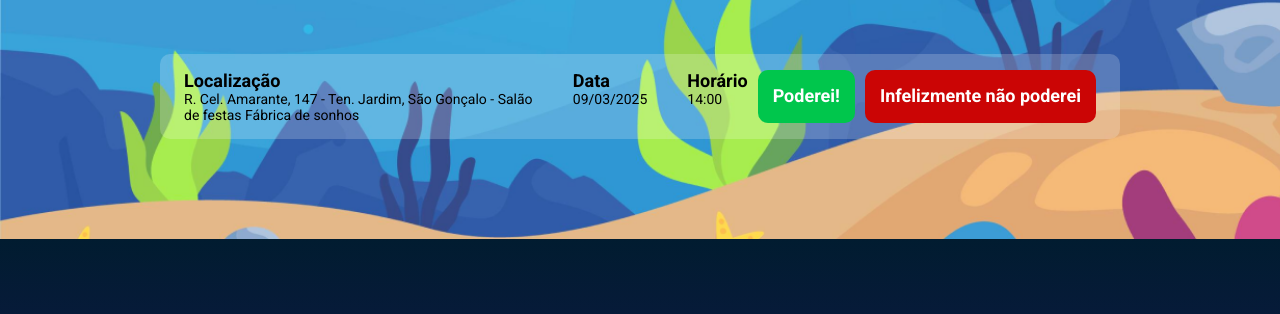
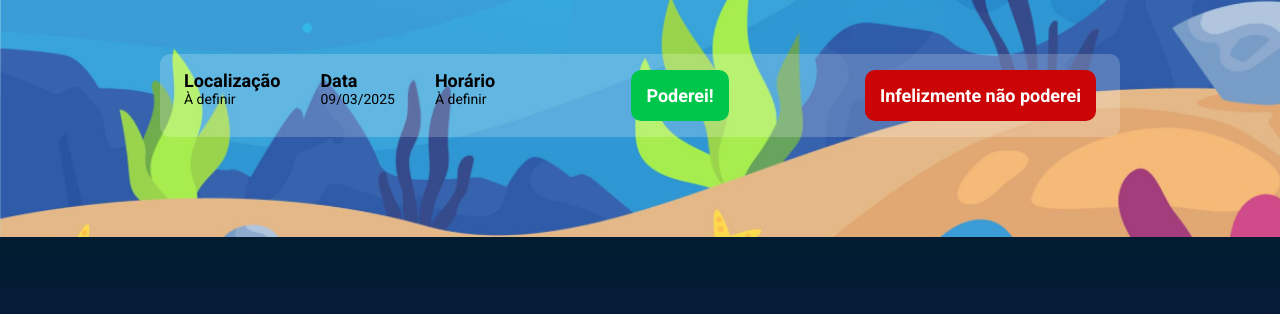
Before and after one commit to maiconveiga/Aniversario-Micael, a website built with Parcel: page src/index.html in a window 1280 px wide. Shown: the part 344-658 px from the top of the page. Built offline with nearby package versions, Linux system fonts and the light colour scheme.

Commit message:
Update index.html
Change date, local and time

```diff
--- a/src/index.html
+++ b/src/index.html
@@ -21,7 +21,7 @@
                 <ul class="infos-bar__infos">
                     <li class="infos-bar__infos__item">
                         <b>Localização</b>
-                        R. Cel. Amarante, 147 - Ten. Jardim, São Gonçalo - Salão de festas Fábrica de sonhos
+                        À definir
                     </li>
                     <li class="infos-bar__infos__item">
                         <b>Data</b>
@@ -29,7 +29,7 @@
                     </li>
                     <li class="infos-bar__infos__item">
                         <b>Horário</b>
-                        14:00
+                       À definir
                     </li>
                 </ul>
                 <a class="button button--primary" href="https://wa.me//5521971365020?text=Quero%20confirmar%20a%20minha%20presença%20e%20de%20___%20acompanhantes!">Poderei!</a>
```
